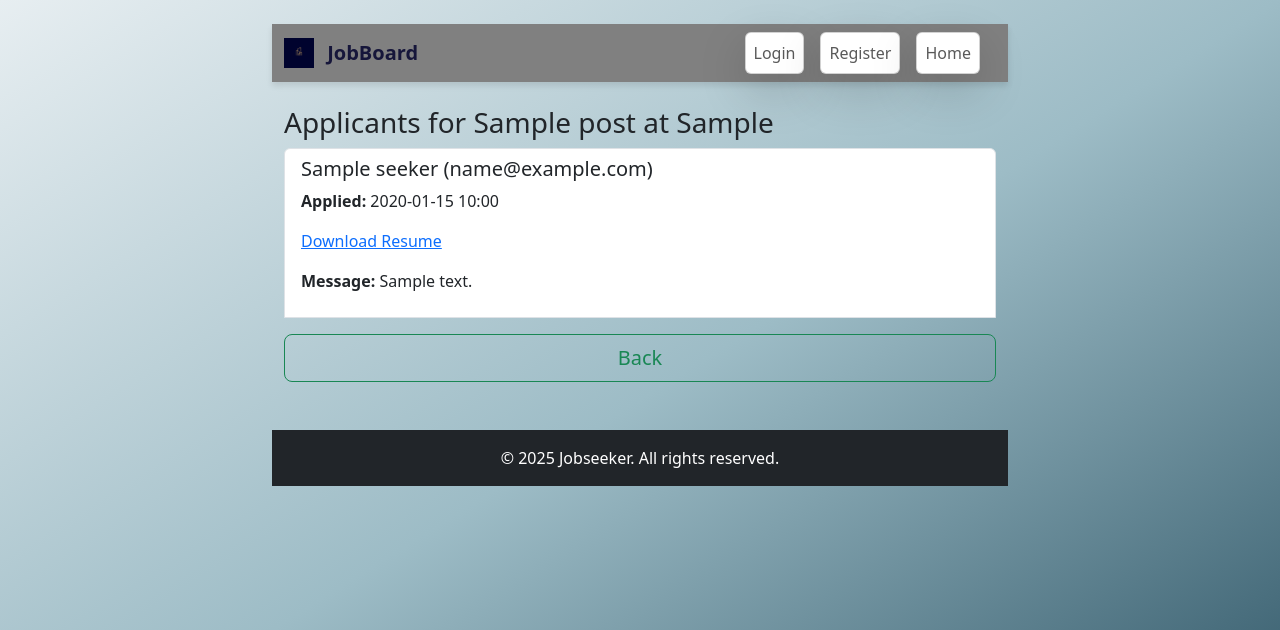
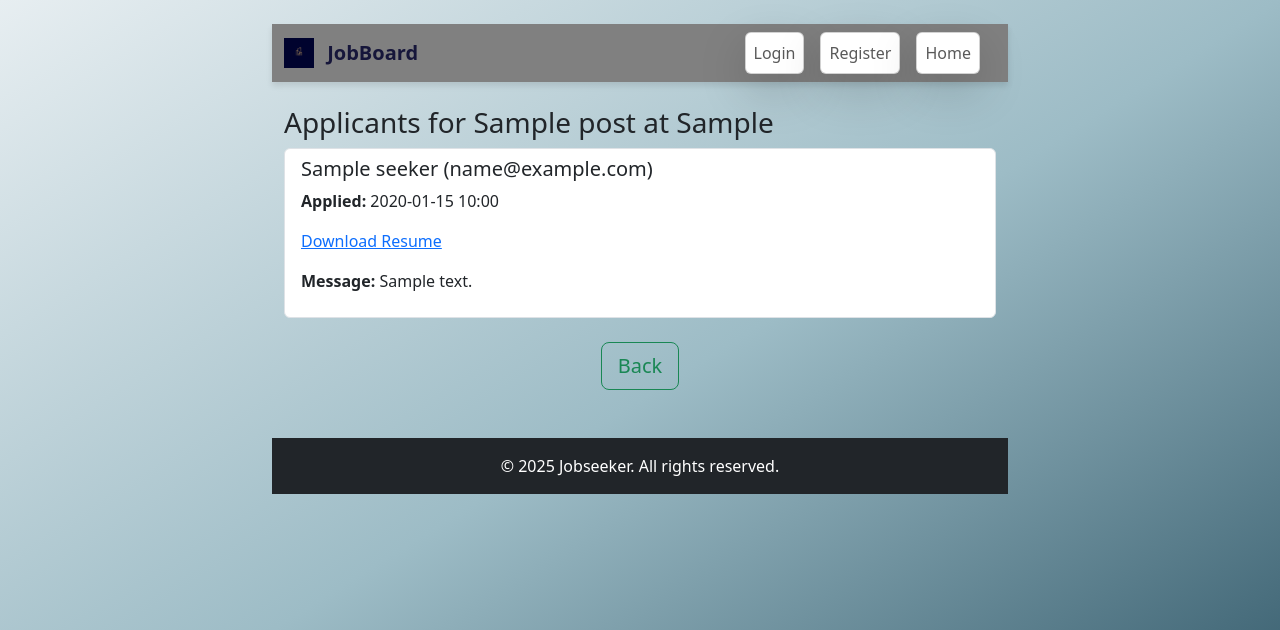
Before and after one commit to Ifrah-c/flask-jobboard-app, a Flask app: template templates/applicants.html in a window 1280 px wide. Shown: the top 630 px of the page. Run offline with Flask 3, Linux system fonts and the light colour scheme; tables that the repository leaves empty hold one stand-in row (values such as "Sample post"); the template is opened without the code that fills it: values that come from a table or form of the project are taken from there, most other values are stand-ins (such as "Sample title", 1, 10 or a date in 2020).

Commit message:
fixing pages

```diff
--- a/templates/applicants.html
+++ b/templates/applicants.html
@@ -3,6 +3,7 @@
 <h3>Applicants for {{ job.title }} at {{ job.company }}</h3>
 
 {% if applicants %}
+<div>
     <ul class="list-group">
         {% for app in applicants %}
         <li class="list-group-item">
@@ -15,9 +16,13 @@
                 <p><strong>Message:</strong> {{ app.message }}</p>
             {% endif %}
         </li>
-        <a href="{{ url_for('routes.my_jobs') }}" class="btn btn-outline-success btn-lg mt-3">Back</a>
+
         {% endfor %}
     </ul>
+    </div>
+    <div class="text-center mt-4">
+    <a href="{{ url_for('routes.my_jobs') }}" class="btn btn-outline-success btn-lg ">Back</a>
+    </div>
 {% else %}
     <p>No applicants yet.</p>
     <a href="{{ url_for('routes.my_jobs') }}" class="btn btn-outline-success btn-lg mt-3">Go to my Jobs</a>
```
